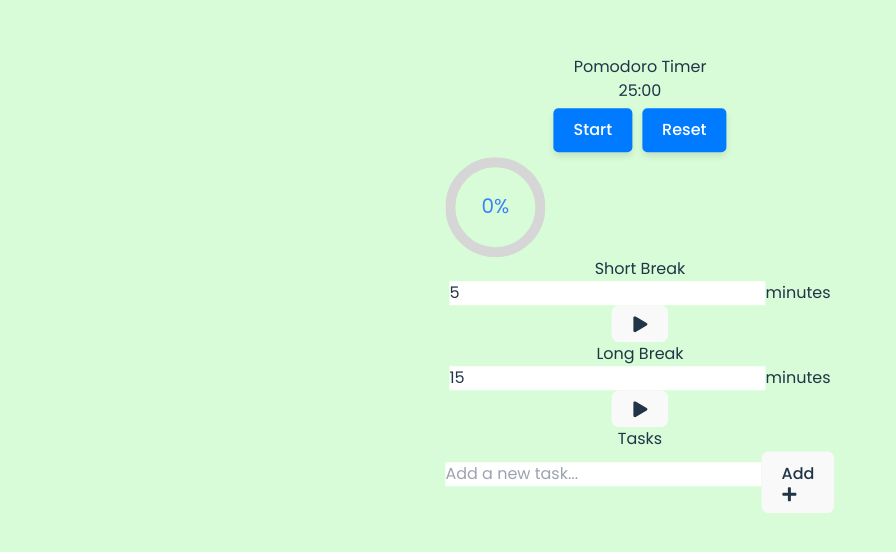
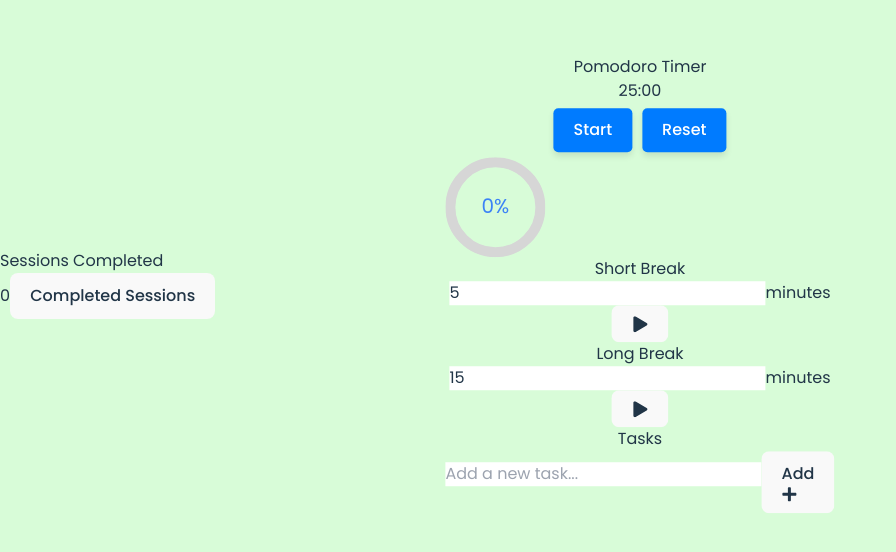
Before and after one commit to Augnik03/PomoTimer, a React (Vite) app: page / in a window 1280 px wide. Shown: the part 116-668 px from the top of the page, without its empty margins (0-896 px from the left). Built offline with nearby package versions, Linux system fonts and the light colour scheme.

Commit message:
Sessions counter updated

```diff
--- a/src/App.jsx
+++ b/src/App.jsx
@@ -6,12 +6,18 @@ import SessionCounter from '../src/components/SessionCounter';
 
 const App = () => {
   return (
-    <div className="App">
-      {/* <SessionCounter /> */}
-      <Timer/>
 
-      <Tasks />
+    <div className='flex'>
+      <div className="w-1/4 p-4">
+          <SessionCounter />
+        </div>
+      <div className="App">
 
+        <Timer />
+
+        <Tasks />
+
+      </div>
     </div>
   );
 };
--- a/src/components/SessionCounter.jsx
+++ b/src/components/SessionCounter.jsx
@@ -8,7 +8,7 @@ const SessionCounter = () => {
   };
 
   return (
-    <div className="fixed top-1/2 right-4 transform -translate-y-1/2 z-10">
+    <div className="fixed top-1/2 left-4 transform -translate-y-1/2 z-10 ml-40">
       <div className="bg-white p-4 rounded-lg shadow-md">
         <h2 className="text-xl font-semibold mb-2">Sessions Completed</h2>
         <div className="flex items-center">
@@ -17,7 +17,7 @@ const SessionCounter = () => {
             className="bg-green-600 text-white rounded-lg px-4 py-2 hover:bg-green-500 transition-colors duration-300"
             onClick={handleCompleteSession}
           >
-            Complete Session
+            Completed Sessions
           </button>
         </div>
       </div>
```
Also changed, not shown: src/components/SoundOptions.jsx (added, +31 -0 lines).
